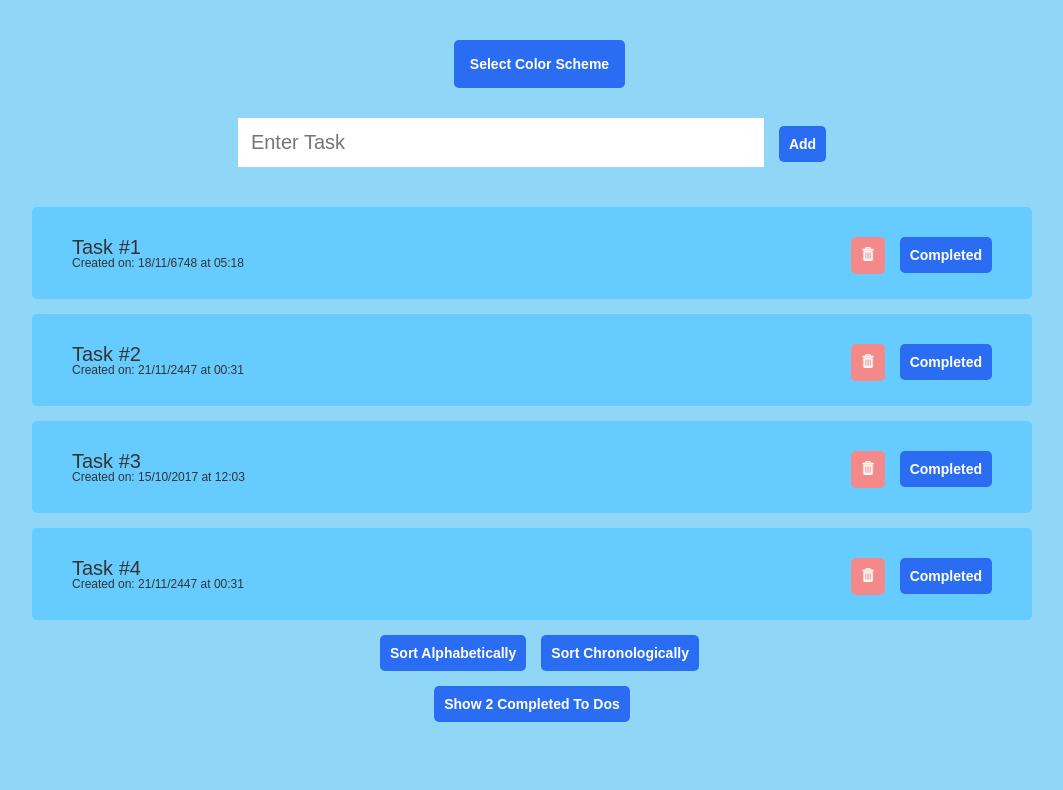
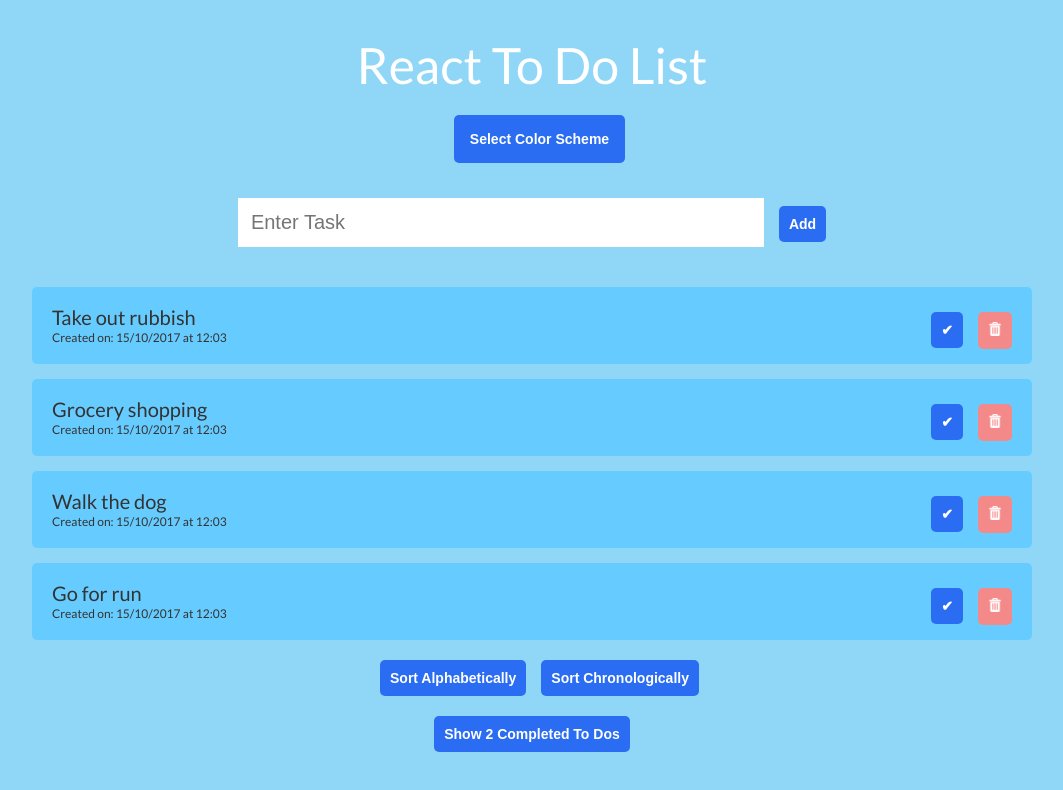
Before and after one commit to jriall/react-recipe-box, a React (Create React App) app: page / in a window 1280 px wide. Shown: the top 790 px of the page, without its empty margins (108-1171 px from the left). Built offline with nearby package versions, Linux system fonts and the light colour scheme.

Commit message:
styling and finishing touches

```diff
--- a/public/index.html
+++ b/public/index.html
@@ -10,6 +10,7 @@
     -->
     <link rel="manifest" href="%PUBLIC_URL%/manifest.json">
     <link rel="shortcut icon" href="%PUBLIC_URL%/favicon.ico">
+    <link href="https://fonts.googleapis.com/css?family=Lato" rel="stylesheet">
     <!--
       Notice the use of %PUBLIC_URL% in the tags above.
       It will be replaced with the URL of the `public` folder during the build.
@@ -19,7 +20,7 @@
       work correctly both with client-side routing and a non-root public URL.
       Learn how to configure a non-root public URL by running `npm run build`.
     -->
-    <title>React Recipe Box</title>
+    <title>React To Do List</title>
   </head>
   <body>
     <noscript>
--- a/src/components/ListItem.js
+++ b/src/components/ListItem.js
@@ -17,12 +17,7 @@ const ListItem = (props) => {
   return (
     <div className="list-item-container">
       <li className={`list-item ${props.colorScheme}-item`}>
-        <button
-          className="completed-button"
-          onClick={() => props.handleComplete(props.item, props.list)}
-        >
-          {props.list === "completedList" ? "Return to List" : "Completed"}
-        </button>
+        <div className="item-content-div">
         {props.list === "completedList" ? (
           <h3>
             <strike>{props.item[0]}</strike>
@@ -30,13 +25,22 @@ const ListItem = (props) => {
         ) : (
           <h3>{props.item[0]}</h3>
         )}
+        <p>Created on: {`${date}/${month}/${year} at ${hours}:${minutes}`}</p>
+        </div>
+        <div className="item-content-buttons">
         <button
           className="delete-list-item"
           onClick={() => props.deleteItem(props.item, props.list)}
         >
           <img className="trash-icon" src={TrashIcon} alt="trash" />
         </button>
-        <p>Created on: {`${date}/${month}/${year} at ${hours}:${minutes}`}</p>
+        <button
+          className="completed-button"
+          onClick={() => props.handleComplete(props.item, props.list)}
+        >
+          {props.list === "completedList" ? "✘" : "✔"}
+        </button>
+        </div>
       </li>
     </div>
   );
--- a/src/containers/App.js
+++ b/src/containers/App.js
@@ -7,8 +7,8 @@ class App extends Component {
   constructor(props) {
     super(props);
     this.state = {
-      toDoList: [["Task #1", 150806899123411], ["Task #2", 15080689913123], ["Task #3", 1508068991396], ["Task #4", 15080689913999]],
-      completedList: [["Task #5", 15080689912432], ["Task #6", 15080689912417]],
+      toDoList: [["Take out rubbish", 1508068991397], ["Grocery shopping", 1508068991398], ["Walk the dog", 1508068991396], ["Go for run", 1508068991310]],
+      completedList: [["Wash dishes", 1508068991400], ["Pay bills", 1508068991401]],
       deletedList: [],
       toDoInputContent: "",
       showCompleted: false,
@@ -173,6 +173,7 @@ class App extends Component {
   render() {
     return (
       <div className={`App ${this.state.colorScheme}-app`}>
+        <h1>React To Do List</h1>
         <ColorSelector changeColor={this.changeColor} currentColor={this.state.currentColor} colorScheme={this.state.colorScheme}/>
         <ListAndControlsContainer
           list={this.state.toDoList}
--- a/src/style/index.css
+++ b/src/style/index.css
@@ -124,33 +124,46 @@ table {
 body {
   background-color: #88d7fc;
   font-family: sans-serif;
-  text-align: center; }
+  text-align: center;
+  font-family: "Lato", sans-serif; }
   body .App {
     background-color: #88d7fc;
     padding: 40px 40px 40px 40px;
     margin: auto;
     min-height: 100vh; }
+  body h1 {
+    color: white;
+    font-size: 50px;
+    margin-bottom: 20px; }
   body ul {
     list-style: none;
     max-width: 1000px;
     margin: 0 auto; }
   body .list-item {
     color: #333;
-    padding: 30px 40px 30px 40px;
+    padding: 20px 20px 20px 20px;
     background-color: #66ccff;
     margin-bottom: 15px;
     border-radius: 5px;
     text-align: left; }
+    body .list-item div {
+      display: inline-block; }
+    body .list-item .item-content-div {
+      max-width: 60%; }
+    body .list-item .item-content-buttons {
+      float: right; }
     body .list-item p {
-      font-size: 12px; }
-  body .list-item h3 {
-    font-size: 20px;
-    display: inline; }
-  body .list-item button {
-    float: right; }
+      font-size: 12px;
+      margin-top: 5px; }
+    body .list-item h3 {
+      font-size: 20px;
+      display: inline;
+      width: 100px; }
+    body .list-item button {
+      float: right; }
   body .category-item {
     color: #333;
-    padding: 20px 20px 10px 40px;
+    padding: 20px 20px 20px 40px;
     background-color: #66ccff;
     margin-bottom: 15px;
     border-radius: 5px;
@@ -184,7 +197,7 @@ body {
     color: white;
     padding: 10px;
     border-style: none;
-    margin: 0px 0px 0px 15px;
+    margin: 5px 0px 5px 15px;
     font-size: 14px;
     cursor: pointer;
     font-weight: bold;
@@ -240,3 +253,6 @@ body {
     background-color: #fcf9ba; }
   body .purple-app {
     background-color: #e5bafc; }
+  @media screen and (max-width: 768px) {
+    body .App {
+      padding: 40px 10px 40px 10px; } }
--- a/src/style/index.scss
+++ b/src/style/index.scss
@@ -133,12 +133,19 @@ body {
   background-color: #88d7fc;
   font-family: sans-serif;
   text-align: center;
+  font-family: "Lato", sans-serif;
 
   .App {
     background-color: #88d7fc;
     padding: 40px 40px 40px 40px;
     margin: auto;
     min-height: 100vh;
+  }
+
+  h1 {
+    color: white;
+    font-size: 50px;
+    margin-bottom: 20px;
   }
 
   ul {
@@ -149,31 +156,36 @@ body {
 
   .list-item {
     color: #333;
-    padding: 30px 40px 30px 40px;
+    padding: 20px 20px 20px 20px;
     background-color: #66ccff;
     margin-bottom: 15px;
     border-radius: 5px;
     text-align: left;
+    div {
+      display: inline-block;
+    }
+    .item-content-div {
+      max-width: 60%;
+    }
+    .item-content-buttons {
+      float: right;
+    }
     p {
       font-size: 12px;
+      margin-top: 5px;
+    }
+    h3 {
+      font-size: 20px;
+      display: inline;
+      width: 100px;
+    }
+    button {
+      float: right;
     }
   }
-
-  .list-item h3 {
-    font-size: 20px;
-    display: inline;
-  }
-
-  .list-item button {
-    float: right;
-  }
-
-  .list-item p {
-  }
-
   .category-item {
     color: #333;
-    padding: 20px 20px 10px 40px;
+    padding: 20px 20px 20px 40px;
     background-color: #66ccff;
     margin-bottom: 15px;
     border-radius: 5px;
@@ -222,7 +234,7 @@ body {
     color: white;
     padding: 10px;
     border-style: none;
-    margin: 0px 0px 0px 15px;
+    margin: 5px 0px 5px 15px;
     font-size: 14px;
     cursor: pointer;
     font-weight: bold;
@@ -313,4 +325,9 @@ body {
   .purple-app {
     background-color: #e5bafc;
   }
+  @media screen and (max-width: 768px) {
+  .App {
+    padding: 40px 10px 40px 10px;
+  }
 }
+}
```
